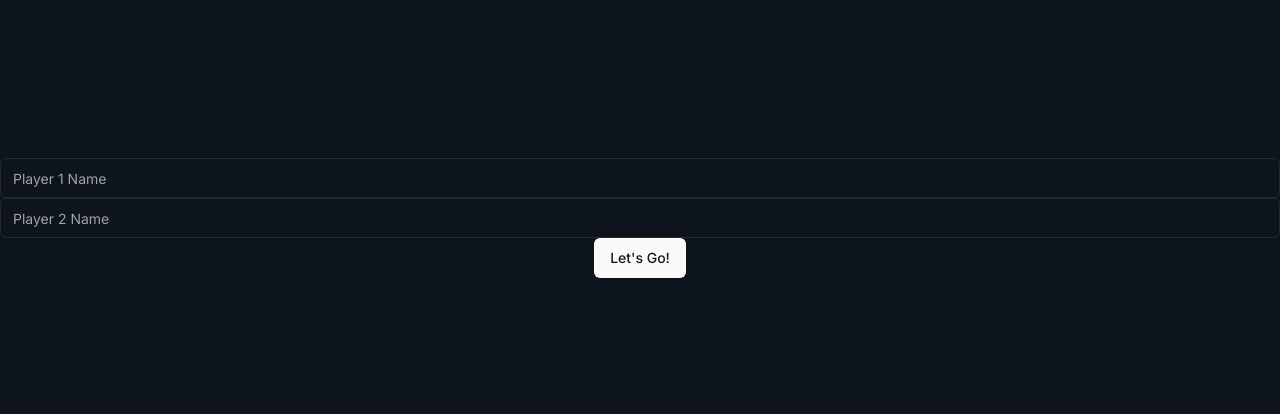
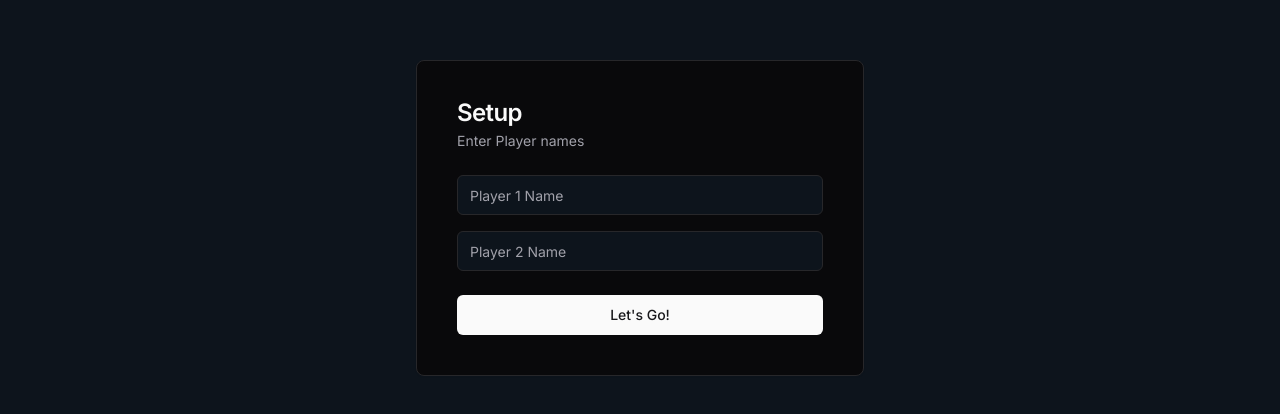
Before and after one commit to udhaybegyall/dot-dash, a Next.js app: page /setup in a window 1280 px wide. Shown: the part 182-596 px from the top of the page. Built offline with nearby package versions, Linux system fonts and the light colour scheme.

Commit message:
styles: modfied the setup page

```diff
--- a/app/setup/page.tsx
+++ b/app/setup/page.tsx
@@ -5,9 +5,21 @@
 import { Button } from '@/components/ui/button';
 import { useState } from 'react';
 
+import {
+    Card,
+    CardContent,
+    CardDescription,
+    CardFooter,
+    CardHeader,
+    CardTitle,
+} from '@/components/ui/card';
+
+import { AlertCircle } from 'lucide-react';
+
 const SetupPage = () => {
     const [player1, setPlayer1] = useState<string>('');
     const [player2, setPlayer2] = useState<string>('');
+    const [error, setError] = useState<string>('');
 
     const router = useRouter();
 
@@ -16,24 +28,49 @@
             router.push(
                 `/game?player1=${encodeURIComponent(player1)}&player2=${encodeURIComponent(player2)}`
             );
+        } else {
+            setError('Please enter both player names');
+            setTimeout(() => setError(''), 3000); // Remove error after 3 seconds
         }
     };
 
     return (
-        <div className='flex h-screen flex-col items-center justify-center'>
+        <div className='flex min-h-screen items-center justify-center p-10'>
+            <Card className='w-full max-w-md p-4'>
+                <CardHeader>
+                    <CardTitle>Setup</CardTitle>
+                    <CardDescription>
+                        Enter Player names
+                        {error && (
+                            <div className='mt-2 flex items-center text-red-500'>
+                                <AlertCircle className='mr-1 h-5 w-5' />
+                                <span>{error}</span>
+                            </div>
+                        )}
+                    </CardDescription>
+                </CardHeader>
+                <CardContent className='space-y-4'>
                     <Input
                         type='text'
                         placeholder='Player 1 Name'
                         value={player1}
                         onChange={e => setPlayer1(e.target.value)}
+                        className={error ? 'animate-pulse border-red-500' : ''}
                     />
                     <Input
                         type='text'
                         placeholder='Player 2 Name'
                         value={player2}
                         onChange={e => setPlayer2(e.target.value)}
+                        className={error ? 'animate-pulse border-red-500' : ''}
                     />
-            <Button onClick={handleStartGame}>Let&apos;s Go!</Button>
+                </CardContent>
+                <CardFooter>
+                    <Button className='w-full' onClick={handleStartGame}>
+                        Let&apos;s Go!
+                    </Button>
+                </CardFooter>
+            </Card>
         </div>
     );
 };
--- /dev/null
+++ b/components/ui/card.tsx
@@ -0,0 +1,79 @@
+import * as React from "react"
+
+import { cn } from "@/lib/utils"
+
+const Card = React.forwardRef<
+  HTMLDivElement,
+  React.HTMLAttributes<HTMLDivElement>
+>(({ className, ...props }, ref) => (
+  <div
+    ref={ref}
+    className={cn(
+      "rounded-lg border bg-card text-card-foreground shadow-sm",
+      className
+    )}
+    {...props}
+  />
+))
+Card.displayName = "Card"
+
+const CardHeader = React.forwardRef<
+  HTMLDivElement,
+  React.HTMLAttributes<HTMLDivElement>
+>(({ className, ...props }, ref) => (
+  <div
+    ref={ref}
+    className={cn("flex flex-col space-y-1.5 p-6", className)}
+    {...props}
+  />
+))
+CardHeader.displayName = "CardHeader"
+
+const CardTitle = React.forwardRef<
+  HTMLParagraphElement,
+  React.HTMLAttributes<HTMLHeadingElement>
+>(({ className, ...props }, ref) => (
+  <h3
+    ref={ref}
+    className={cn(
+      "text-2xl font-semibold leading-none tracking-tight",
+      className
+    )}
+    {...props}
+  />
+))
+CardTitle.displayName = "CardTitle"
+
+const CardDescription = React.forwardRef<
+  HTMLParagraphElement,
+  React.HTMLAttributes<HTMLParagraphElement>
+>(({ className, ...props }, ref) => (
+  <p
+    ref={ref}
+    className={cn("text-sm text-muted-foreground", className)}
+    {...props}
+  />
+))
+CardDescription.displayName = "CardDescription"
+
+const CardContent = React.forwardRef<
+  HTMLDivElement,
+  React.HTMLAttributes<HTMLDivElement>
+>(({ className, ...props }, ref) => (
+  <div ref={ref} className={cn("p-6 pt-0", className)} {...props} />
+))
+CardContent.displayName = "CardContent"
+
+const CardFooter = React.forwardRef<
+  HTMLDivElement,
+  React.HTMLAttributes<HTMLDivElement>
+>(({ className, ...props }, ref) => (
+  <div
+    ref={ref}
+    className={cn("flex items-center p-6 pt-0", className)}
+    {...props}
+  />
+))
+CardFooter.displayName = "CardFooter"
+
+export { Card, CardHeader, CardFooter, CardTitle, CardDescription, CardContent }
```
Lines whose indentation alone changed are shown as unchanged.
